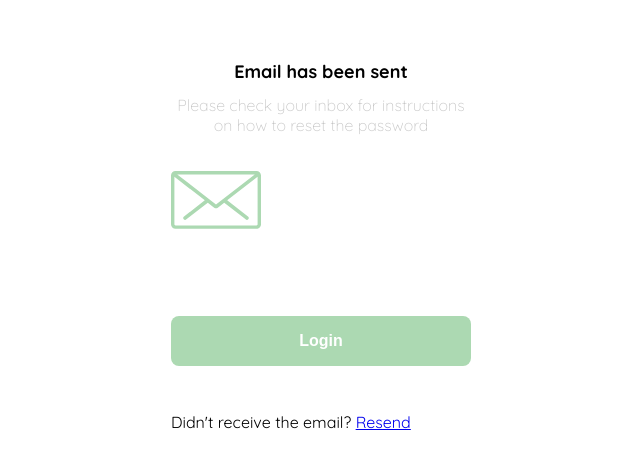
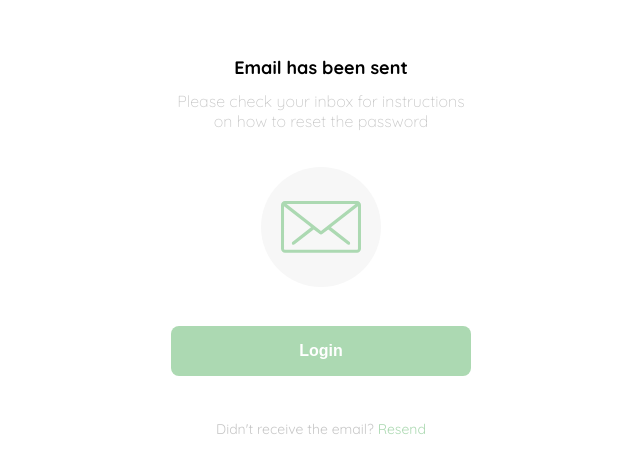
Before and after one commit to anderdev2/frontend-developer-1, a plain HTML site: page email-enviado.html in a window 1280 px wide. Shown: the part 152-624 px from the top of the page, without its empty margins (319-959 px from the left). Drawn offline with Linux system fonts and the light colour scheme.

Commit message:
Se completa la pantalla de email enviado

```diff
--- a/email-enviado.html
+++ b/email-enviado.html
@@ -37,6 +37,7 @@
             display: grid;
             grid-template-rows: auto 1fr auto;
             width: 300px;
+            justify-items: center;
         }
         .logo {
             width: 150px;
@@ -59,9 +60,29 @@
             text-align: center;
         }
         .email-image{
-            width: 130px;
-            height: 130px;
+            width: 120px;
+            height: 120px;
             border-radius: 50%;
+            background-color: var(--text-input-field);
+            display: flex;
+            justify-content: center;
+            align-items: center;
+            margin-bottom: 24px;
+
+        }
+        .email-image img {
+            width: 80px;
+
+        }
+        .resend {
+            font-size: var(--sm);
+        }
+        .resend span{
+            color: var(--very-light-pink);
+        }
+        .resend a {
+            color: var(--hospital-green);
+            text-decoration: none;
         }
 
         .primary-button {
```
